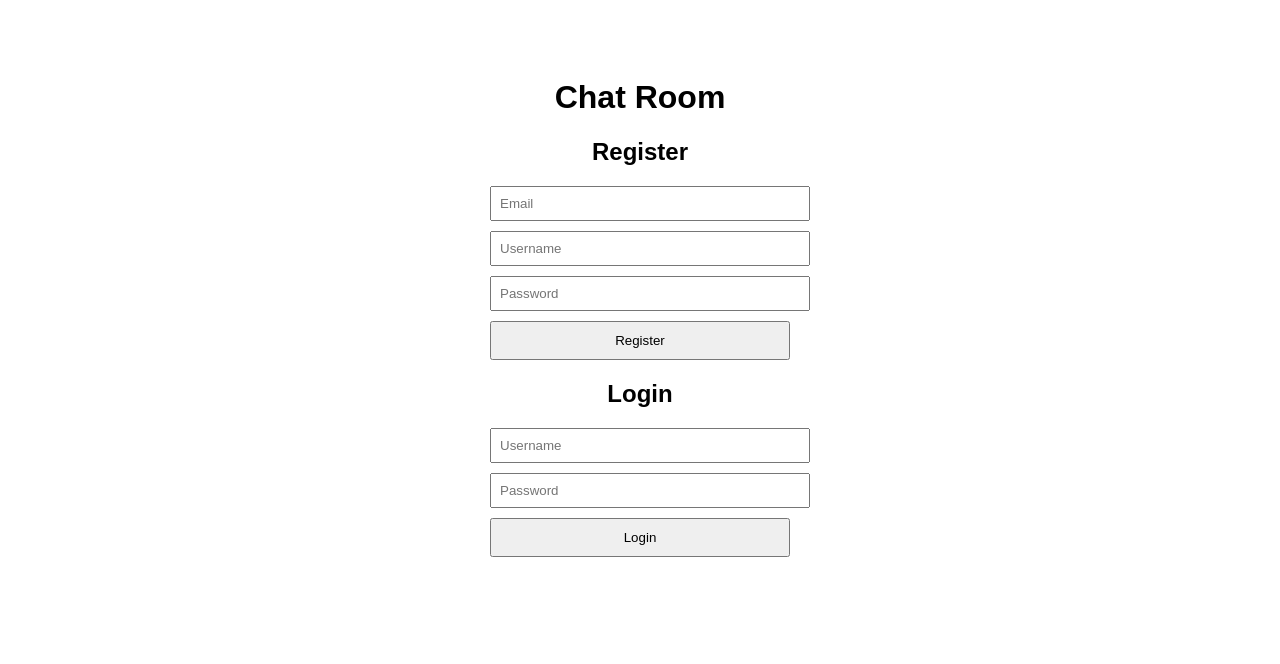
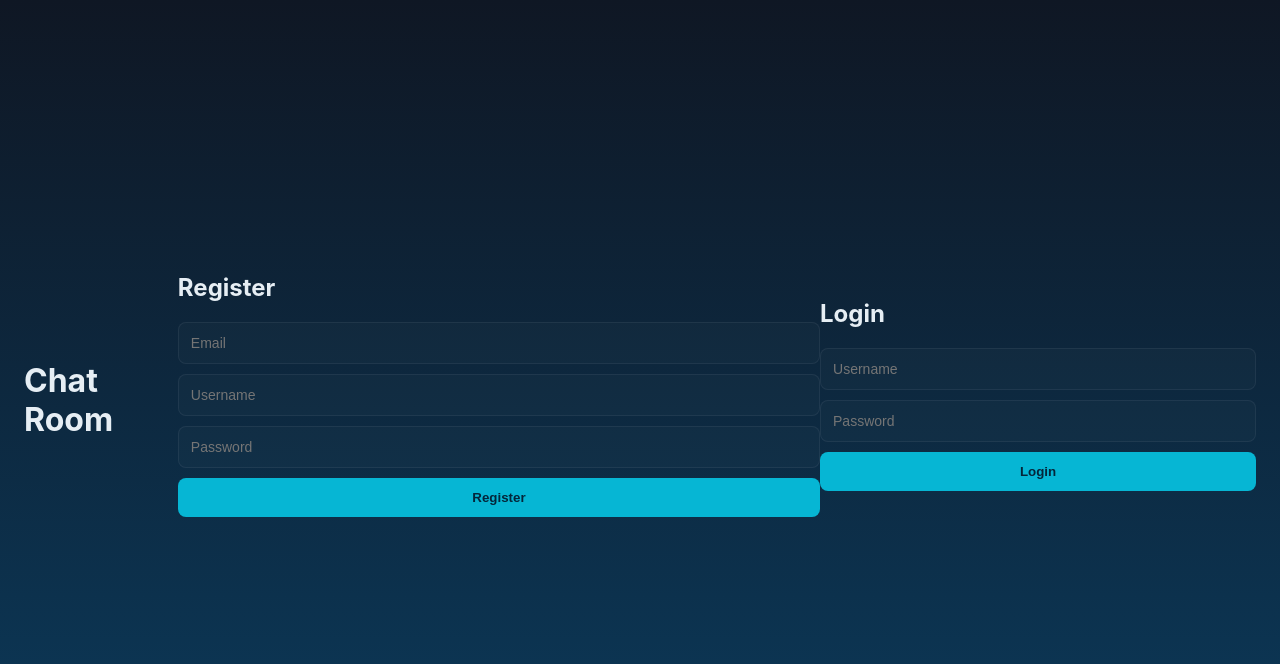
Before and after one commit to Coding-with-Pineapple/ChatRoom, a website: page login.html in a window 1280 px wide. Drawn offline with Linux system fonts and the light colour scheme.

Commit message:
hikhjllkjh

```diff
--- a/index.html
+++ b/index.html
@@ -52,6 +52,7 @@
     </style>
   </head>
   <body>
+    <script>alert('Page loaded');</script>
     <div class="chat" role="region" aria-label="Live chat">
       <div class="header">
         <div class="logo">LC</div>
--- a/login.html
+++ b/login.html
@@ -4,10 +4,48 @@
   <meta charset="utf-8">
   <title>Login/Register</title>
   <style>
-    body { font-family: Arial; text-align: center; padding: 50px; }
-    form { max-width: 300px; margin: auto; }
-    input { display: block; width: 100%; margin: 10px 0; padding: 8px; }
-    button { padding: 10px; width: 100%; }
+    :root{
+      --bg1:#0f1724;
+      --bg2:#0b3a5b;
+      --card:#0e2738;
+      --accent:#06b6d4;
+      --muted:#9ca3af;
+      --mine:#0369a1;
+      --other:#162c3a;
+    }
+    *{box-sizing:border-box}
+    body{
+      margin:0;min-height:100vh;font-family:Inter, system-ui, -apple-system, 'Segoe UI', Roboto, Arial;
+      background:linear-gradient(180deg,var(--bg1),var(--bg2));color:#e6eef4;
+      display:flex;align-items:center;justify-content:center;padding:24px
+    }
+    .login-container{
+      width:100%;max-width:400px;background:linear-gradient(180deg,rgba(255,255,255,0.02),rgba(255,255,255,0.01));
+      border-radius:12px;box-shadow:0 10px 30px rgba(2,6,23,0.6);overflow:hidden;padding:20px;
+      display:flex;flex-direction:column;align-items:center;
+    }
+    .header{
+      text-align:center;padding:18px 20px;background:linear-gradient(90deg,rgba(255,255,255,0.02),transparent);
+      margin-bottom:20px;border-radius:8px;
+    }
+    .logo{
+      width:44px;height:44px;border-radius:8px;background:var(--accent);display:flex;align-items:center;
+      justify-content:center;font-weight:700;color:#04263a;margin:0 auto 10px;
+    }
+    .title{font-size:18px;font-weight:600}
+    .subtitle{font-size:12px;color:var(--muted)}
+
+    form{margin-bottom:20px}
+    input{
+      width:100%;padding:12px;border-radius:8px;border:1px solid rgba(255,255,255,0.06);
+      background:rgba(255,255,255,0.02);color:inherit;margin-bottom:10px;font-size:14px;
+    }
+    button{
+      width:100%;padding:12px;border-radius:8px;border:none;background:var(--accent);
+      color:#04263a;font-weight:700;cursor:pointer;margin-bottom:10px;
+    }
+    button:active{transform:translateY(1px)}
+    .switch{text-align:center;color:var(--muted);cursor:pointer}
   </style>
 </head>
 <body>
--- a/server.js
+++ b/server.js
@@ -201,6 +201,10 @@ app.get('/', (req, res) => {
   }
 });
 
+app.get('/login.html', (req, res) => {
+  res.sendFile(__dirname + '/login.html');
+});
+
 app.get('/github-auth', async (req, res) => {
   try {
     const data = await useInstallationToken();
```
